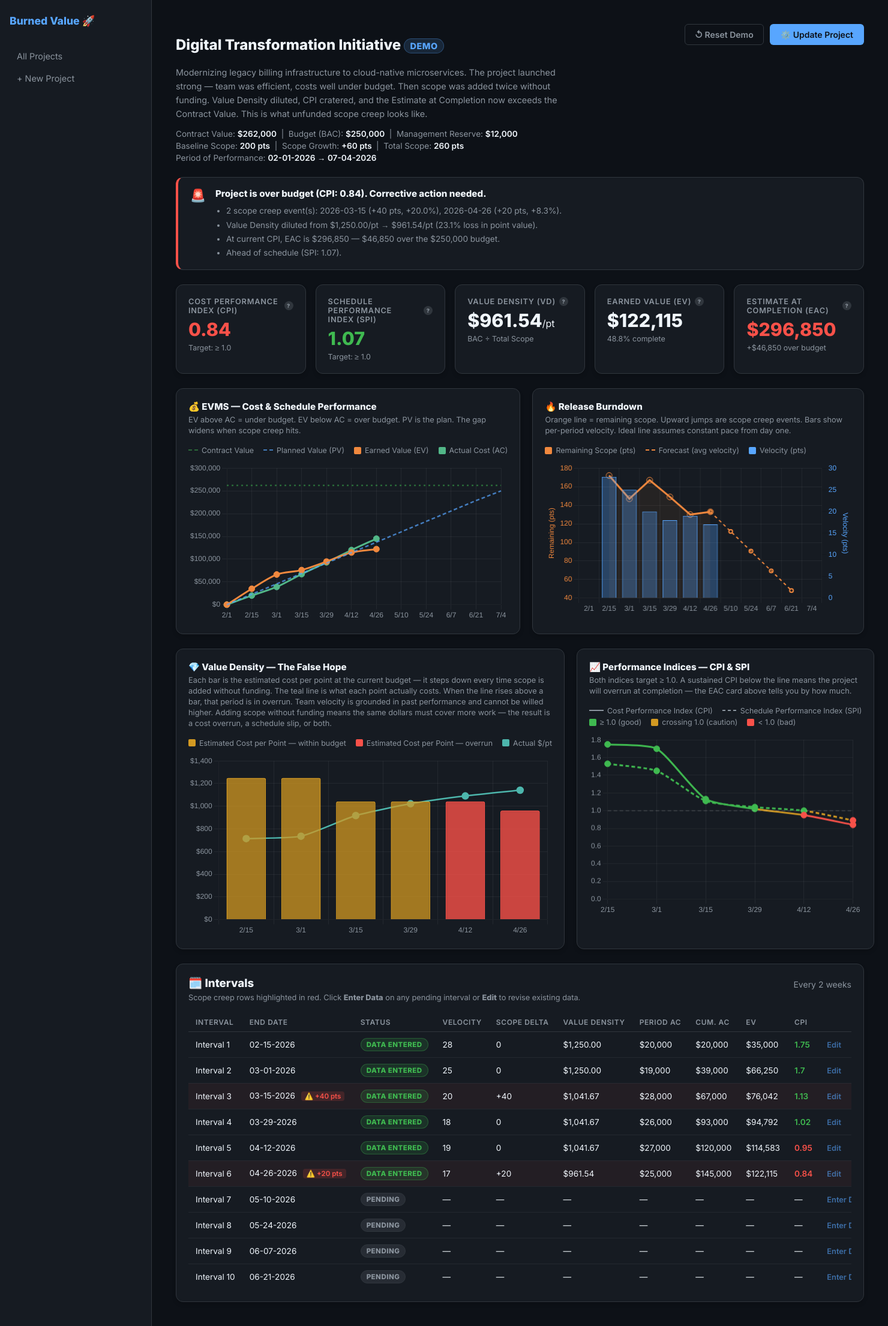
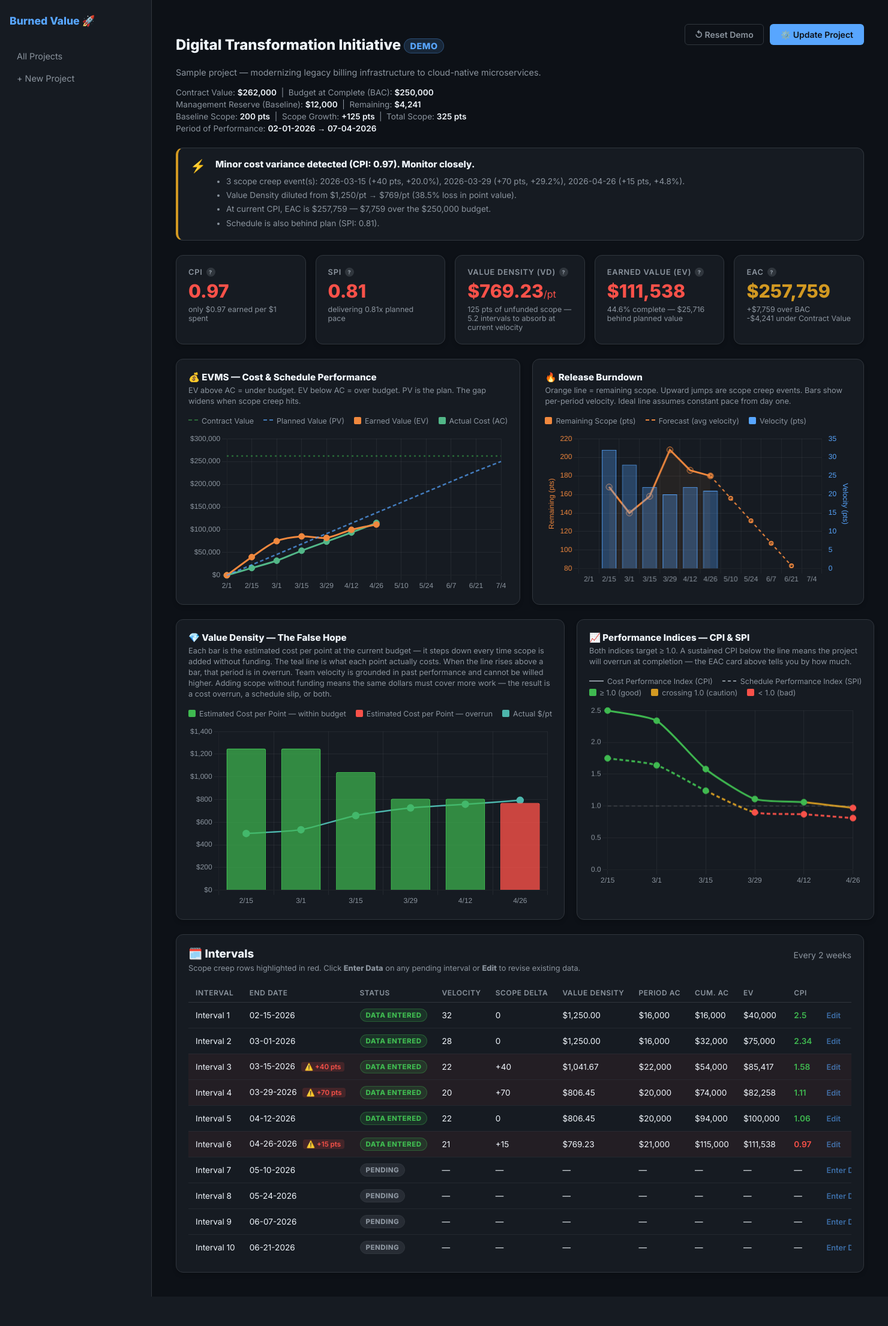
Before and after one commit to matthewnewell/BurnedValue, a Flask app: page /dashboard/demo in a window 1480 px wide; the page is wider, and only the part inside the window is pictured. Shown: that part at 60% size. After the commit the page ends 2161 px from the top of that part, so only its background shows below. Run offline with Flask 3, Linux system fonts and the light colour scheme.

Commit message:
feat: KPI badge polish, MR header, VD chart redesign, and demo data tuning
- CPI/SPI badges show earned-per-dollar and pace explanations
- EV badge shows dollar amount behind or ahead of planned value
- VD badge conditionally red/green based on actual vs estimated cost per point
- EAC badge amber when over BAC but under Contract Value, red when over CV
- Dashboard header: MR split onto its own line with Baseline and Remaining
- VD chart bars green when within budget, red when overrun
- avg_velocity and actual_cost_per_point added to compute_metrics
- Narrative VD dilution now whole dollars
- Demo seed v7: EAC between BAC and CV, one red VD bar, simplified description

Co-Authored-By: Claude Sonnet 4.6 <noreply@anthropic.com>

```diff
--- a/models.py
+++ b/models.py
@@ -41,9 +41,10 @@ class CalculationEngine:
             start_date = datetime.now()
             end_date = datetime.now()
 
-        now = datetime.now()
+        # PV at the last period date — consistent with EV which is also cumulative to that point
+        last_period_date = datetime.strptime(sorted_periods[-1]['date'], '%Y-%m-%d')
         total_duration = (end_date - start_date).total_seconds()
-        elapsed = (now - start_date).total_seconds()
+        elapsed = (last_period_date - start_date).total_seconds()
 
         if elapsed < 0:
             planned_percent = 0
@@ -67,6 +68,8 @@ class CalculationEngine:
             "eac": round(eac, 2),
             "bac": project['bac'],
             "value_density": round(value_density, 2),
+            "actual_cost_per_point": round(total_ac / total_points_completed, 2) if total_points_completed > 0 else 0,
+            "avg_velocity": round(total_points_completed / len(sorted_periods), 1),
             "percent_complete": round(percent_complete * 100, 1),
             "total_points": total_points_completed,
             "total_scope": current_total_scope
@@ -177,7 +180,7 @@ class CalculationEngine:
             lines.append(f"{len(scope_creep_events)} scope creep event(s): {', '.join(event_strs)}.")
         if vd_dilution_pct > 0:
             lines.append(
-                f"Value Density diluted from ${initial_vd:,.2f}/pt \u2192 ${current_vd:,.2f}/pt "
+                f"Value Density diluted from ${initial_vd:,.0f}/pt \u2192 ${current_vd:,.0f}/pt "
                 f"({vd_dilution_pct}% loss in point value)."
             )
         if overrun > 0:
--- a/static/css/style.css
+++ b/static/css/style.css
@@ -183,6 +183,7 @@ a {
 .meta-line {
     color: var(--text-secondary);
     font-size: 0.85rem;
+    white-space: nowrap;
 }
 
 .meta-line strong {
@@ -253,6 +254,7 @@ a {
 
 .kpi.success .value { color: var(--success); }
 .kpi.danger  .value { color: var(--danger); }
+.kpi.warning .value { color: var(--warning); }
 
 /* ── Tooltips ── */
 .tooltip-wrapper {
@@ -471,6 +473,7 @@ a {
 
 .text-success { color: var(--success); font-weight: 600; }
 .text-danger  { color: var(--danger);  font-weight: 600; }
+.text-warning { color: var(--warning); font-weight: 600; }
 
 .edit-period-btn {
     color: var(--accent);
--- a/templates/dashboard.html
+++ b/templates/dashboard.html
@@ -16,11 +16,16 @@
                 Contract Value: <strong>${{ "{:,.0f}".format(project.contract_value) }}</strong>
                 &nbsp;|&nbsp;
                 {% endif %}
-                Budget (BAC): <strong>${{ "{:,.0f}".format(project.bac) }}</strong>
-                {% if project.contract_value %}
-                &nbsp;|&nbsp; Management Reserve: <strong class="text-success">${{ "{:,.0f}".format(project.contract_value - project.bac) }}</strong>
+                Budget at Complete (BAC): <strong>${{ "{:,.0f}".format(project.bac) }}</strong>
+            </span>
+            {% if project.contract_value %}
+            <span class="meta-line">
+                Management Reserve (Baseline): <strong class="text-success">${{ "{:,.0f}".format(project.contract_value - project.bac) }}</strong>
+                {% if metrics.eac > project.bac %}
+                &nbsp;|&nbsp; Remaining: <strong class="{{ 'text-danger' if metrics.eac >= project.contract_value else 'text-warning' }}">${{ "{:,.0f}".format([project.contract_value - metrics.eac, 0]|max) }}</strong>
                 {% endif %}
             </span>
+            {% endif %}
             <span class="meta-line">
                 Baseline Scope: <strong>{{ baseline_scope|int }} pts</strong>
                 &nbsp;|&nbsp;
@@ -76,7 +81,7 @@
 
     <div class="card kpi {{ 'danger' if metrics.cpi > 0 and metrics.cpi < 1 else ('success' if metrics.cpi >= 1 else '') }}">
         <label>
-            Cost Performance Index (CPI)
+            CPI
             <span class="tooltip-wrapper">
                 <span class="tooltip-icon">?</span>
                 <span class="tooltip-text">
@@ -90,12 +95,20 @@
             </span>
         </label>
         <div class="value">{{ metrics.cpi if metrics.cpi > 0 else '—' }}</div>
-        <div class="sub">Target: ≥ 1.0</div>
+        <div class="sub">
+            {% if metrics.cpi >= 1 %}
+            ${{ "{:,.2f}".format(metrics.cpi) }} earned per $1 spent
+            {% elif metrics.cpi > 0 %}
+            only ${{ "{:,.2f}".format(metrics.cpi) }} earned per $1 spent
+            {% else %}
+            Target: ≥ 1.0
+            {% endif %}
+        </div>
     </div>
 
     <div class="card kpi {{ 'danger' if metrics.spi > 0 and metrics.spi < 1 else ('success' if metrics.spi >= 1 else '') }}">
         <label>
-            Schedule Performance Index (SPI)
+            SPI
             <span class="tooltip-wrapper">
                 <span class="tooltip-icon">?</span>
                 <span class="tooltip-text">
@@ -108,10 +121,18 @@
             </span>
         </label>
         <div class="value">{{ metrics.spi if metrics.spi > 0 else '—' }}</div>
-        <div class="sub">Target: ≥ 1.0</div>
+        <div class="sub">
+            {% if metrics.spi >= 1 %}
+            delivering {{ "{:,.2f}".format(metrics.spi) }}x planned pace
+            {% elif metrics.spi > 0 %}
+            delivering {{ "{:,.2f}".format(metrics.spi) }}x planned pace
+            {% else %}
+            Target: ≥ 1.0
+            {% endif %}
+        </div>
     </div>
 
-    <div class="card kpi">
+    <div class="card kpi {{ 'danger' if metrics.actual_cost_per_point > metrics.value_density else ('success' if metrics.actual_cost_per_point > 0 else '') }}">
         <label>
             Value Density (VD)
             <span class="tooltip-wrapper">
@@ -125,10 +146,16 @@
             </span>
         </label>
         <div class="value">${{ "{:,.2f}".format(metrics.value_density) }}<span style="font-size:1rem; font-weight:400">/pt</span></div>
-        <div class="sub">BAC ÷ Total Scope</div>
+        <div class="sub">
+            {% if scope_growth > 0 %}
+            {{ scope_growth|int }} pts of unfunded scope — {{ (scope_growth / metrics.avg_velocity)|round(1) }} intervals to absorb at current velocity
+            {% else %}
+            budget per story point
+            {% endif %}
+        </div>
     </div>
 
-    <div class="card kpi">
+    <div class="card kpi {{ 'success' if metrics.ev >= metrics.pv and metrics.ev > 0 else ('danger' if metrics.ev > 0 else '') }}">
         <label>
             Earned Value (EV)
             <span class="tooltip-wrapper">
@@ -141,12 +168,26 @@
             </span>
         </label>
         <div class="value">${{ "{:,.0f}".format(metrics.ev) }}</div>
-        <div class="sub">{{ metrics.percent_complete }}% complete</div>
+        <div class="sub">
+            {{ metrics.percent_complete }}% complete
+            {% if metrics.ev > 0 and metrics.ev < metrics.pv %}
+            — ${{ "{:,.0f}".format(metrics.pv - metrics.ev) }} behind planned value
+            {% elif metrics.ev >= metrics.pv and metrics.ev > 0 %}
+            — ${{ "{:,.0f}".format(metrics.ev - metrics.pv) }} ahead of plan
+            {% endif %}
+        </div>
     </div>
 
-    <div class="card kpi {{ 'danger' if metrics.eac > metrics.bac else 'success' }}">
+    {% if metrics.eac > project.contract_value %}
+        {% set eac_status = 'danger' %}
+    {% elif metrics.eac > metrics.bac %}
+        {% set eac_status = 'warning' %}
+    {% else %}
+        {% set eac_status = 'success' %}
+    {% endif %}
+    <div class="card kpi {{ eac_status }}">
         <label>
-            Estimate at Completion (EAC)
+            EAC
             <span class="tooltip-wrapper">
                 <span class="tooltip-icon">?</span>
                 <span class="tooltip-text">
@@ -160,7 +201,11 @@
         <div class="value">${{ "{:,.0f}".format(metrics.eac) if metrics.eac > 0 else '—' }}</div>
         <div class="sub">
             {% if metrics.eac > metrics.bac %}
-            +${{ "{:,.0f}".format(metrics.eac - metrics.bac) }} over budget
+            +${{ "{:,.0f}".format(metrics.eac - metrics.bac) }} over BAC
+            {% if project.contract_value and metrics.eac < project.contract_value %}
+            {% set mr_remaining = project.contract_value - metrics.eac %}
+            <br>-${{ "{:,.0f}".format(mr_remaining) }} under Contract Value
+            {% endif %}
             {% elif metrics.eac > 0 %}
             ${{ "{:,.0f}".format(metrics.bac - metrics.eac) }} under budget
             {% endif %}
@@ -570,14 +615,14 @@
             // Line = actual $/pt earned. When the line rises above a bar → that period is in overrun.
             // The trap: team velocity is fixed, but VD keeps dropping. Overrun is mathematical.
             const vdBarColors = vdData.map((vd, i) =>
-                costPerPt[i] > vd ? 'rgba(248,81,73,0.8)' : 'rgba(210,153,34,0.75)'
+                costPerPt[i] > vd ? 'rgba(248,81,73,0.8)' : 'rgba(63,185,80,0.7)'
             );
             const vdBarBorders = vdData.map((vd, i) =>
-                costPerPt[i] > vd ? '#f85149' : '#d29922'
+                costPerPt[i] > vd ? '#f85149' : '#3fb950'
             );
 
             buildLegend('vdLegend', [
-                { label: 'Estimated Cost per Point — within budget', color: '#d29922' },
+                { label: 'Estimated Cost per Point — within budget', color: '#3fb950' },
                 { label: 'Estimated Cost per Point — overrun',       color: '#f85149' },
                 { label: 'Actual $/pt',                               color: '#4db6ac' }
             ]);
```
Also changed, not shown: utils.py (+12 -18 lines).
